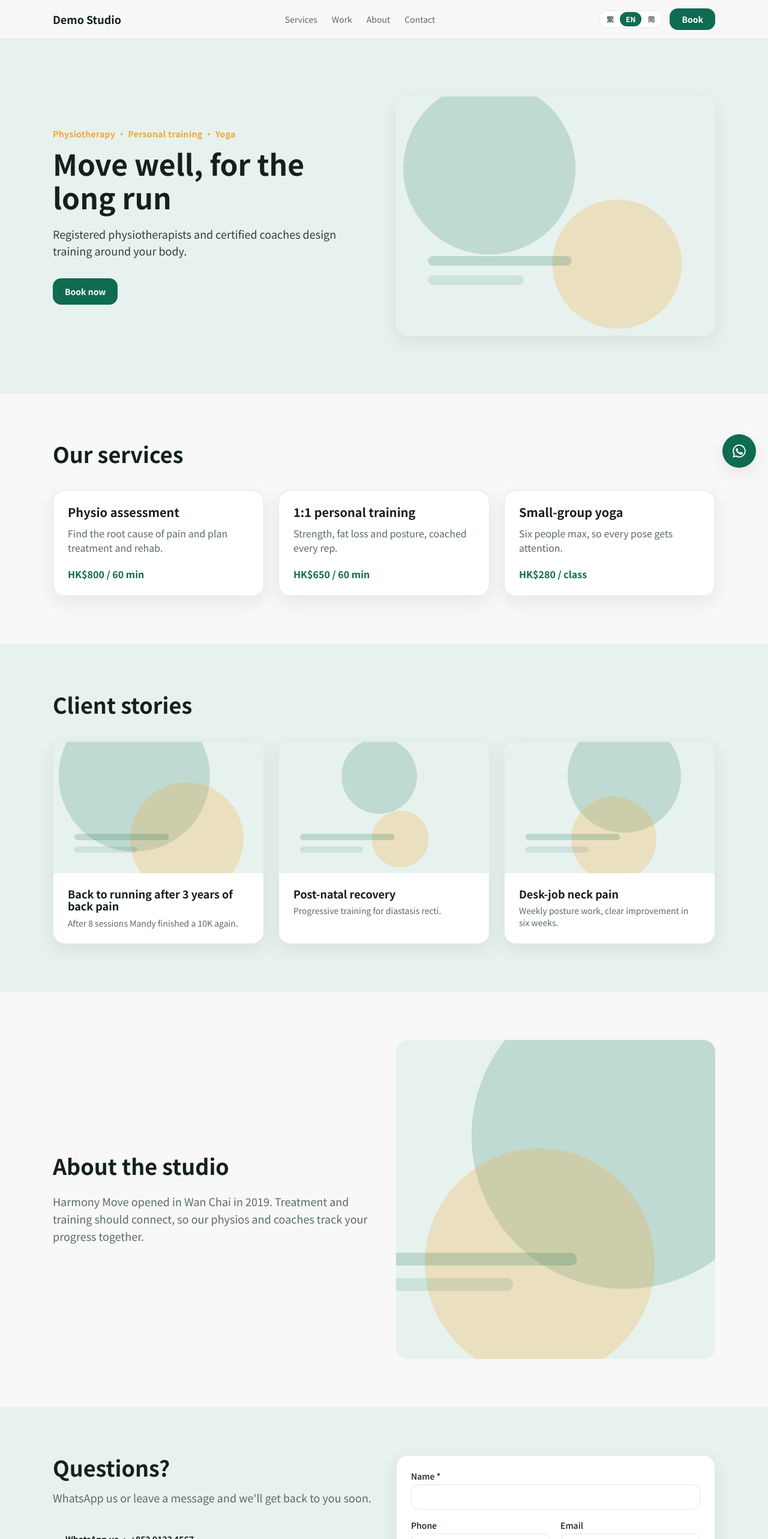
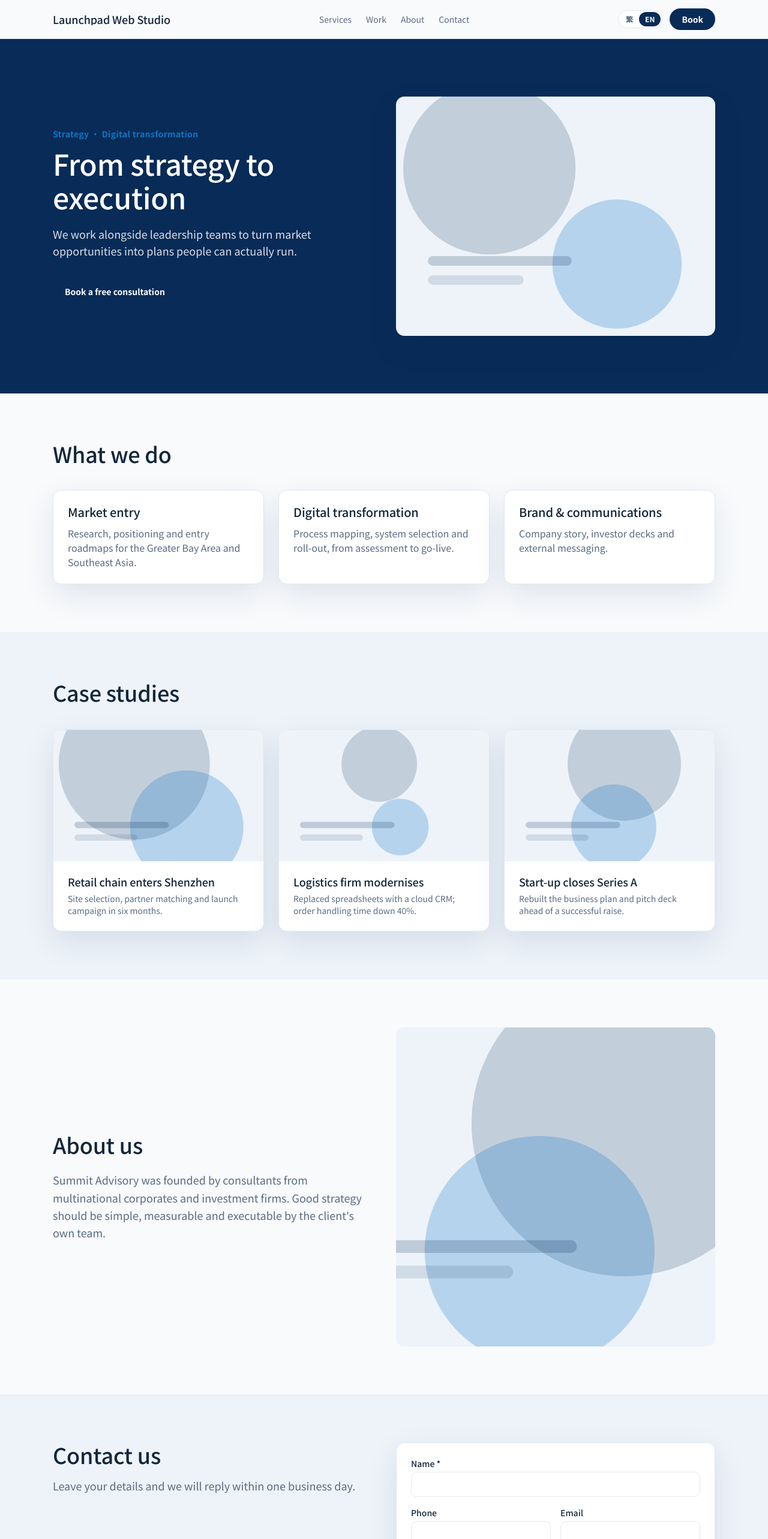
Before and after one commit to kinyunglim/Denex_AI_website, a Next.js app: page /en in a window 1280 px wide. Shown: the top 2566 px of the page at 60% size. Built offline with nearby package versions, Linux system fonts and the light colour scheme.

Commit message:
feat: configure agency-site (theme corporate)

```diff
--- a/client.config.ts
+++ b/client.config.ts
@@ -1,23 +1,50 @@
 import { defineClientConfig } from './src/lib/config';
 
 /**
- * The ONE file to edit per client (or generate with `yarn client:init`).
+ * The ONE file to edit per client (generated by `yarn client:init`).
  * Validated at startup by `src/lib/config.ts`; `yarn client:check` checks it too.
  */
 export default defineClientConfig({
-  business: {
-    name: { 'zh-Hant': '示範工作室', 'zh-Hans': '示范工作室', en: 'Demo Studio' },
-    phone: '+852 2345 6789',
-    whatsapp: '+852 9123 4567',
-    email: 'hello@example.com',
-    address: { 'zh-Hant': '香港灣仔示範街 1 號', en: '1 Demo Street, Wan Chai, Hong Kong' },
-    logo: '/logo.svg',
+  "business": {
+    "name": {
+      "zh-Hant": "啟點網站工作室",
+      "zh-Hans": "启点网站工作室",
+      "en": "Launchpad Web Studio"
+    },
+    "phone": "",
+    "whatsapp": "",
+    "email": "",
+    "address": {
+      "zh-Hant": "香港",
+      "en": "Hong Kong"
+    },
+    "logo": "/logo.svg"
   },
-  locales: ['zh-Hant', 'en', 'zh-Hans'],
-  theme: 'warm',
-  modules: { booking: true, payments: true, stripe: false, gcal: false, catalog: false, mobile: false },
-  sections: ['hero', 'services', 'cases', 'about', 'contact'],
-  notify: { email: ['owner@example.com'] },
-  timezone: 'Asia/Hong_Kong',
-  currency: 'HKD',
+  "locales": [
+    "zh-Hant",
+    "en"
+  ],
+  "theme": "corporate",
+  "modules": {
+    "booking": true,
+    "payments": true,
+    "stripe": true,
+    "gcal": false,
+    "catalog": false,
+    "mobile": false
+  },
+  "sections": [
+    "hero",
+    "services",
+    "cases",
+    "about",
+    "contact"
+  ],
+  "notify": {
+    "email": [
+      "kinyunglim@gmail.com"
+    ]
+  },
+  "timezone": "Asia/Hong_Kong",
+  "currency": "HKD"
 });
--- a/content/en.json
+++ b/content/en.json
@@ -1,58 +1,58 @@
 {
   "hero": {
-    "eyebrow": "Physiotherapy · Personal training · Yoga",
-    "title": "Move well, for the long run",
-    "subtitle": "Registered physiotherapists and certified coaches design training around your body.",
-    "cta": "Book now",
+    "eyebrow": "Strategy · Digital transformation",
+    "title": "From strategy to execution",
+    "subtitle": "We work alongside leadership teams to turn market opportunities into plans people can actually run.",
+    "cta": "Book a free consultation",
     "image": ""
   },
   "services": {
-    "title": "Our services",
+    "title": "What we do",
     "items": [
       {
-        "title": "Physio assessment",
-        "description": "Find the root cause of pain and plan treatment and rehab.",
-        "price": "HK$800 / 60 min"
+        "title": "Market entry",
+        "description": "Research, positioning and entry roadmaps for the Greater Bay Area and Southeast Asia.",
+        "price": ""
       },
       {
-        "title": "1:1 personal training",
-        "description": "Strength, fat loss and posture, coached every rep.",
-        "price": "HK$650 / 60 min"
+        "title": "Digital transformation",
+        "description": "Process mapping, system selection and roll-out, from assessment to go-live.",
+        "price": ""
       },
       {
-        "title": "Small-group yoga",
-        "description": "Six people max, so every pose gets attention.",
-        "price": "HK$280 / class"
+        "title": "Brand & communications",
+        "description": "Company story, investor decks and external messaging.",
+        "price": ""
       }
     ]
   },
   "cases": {
-    "title": "Client stories",
+    "title": "Case studies",
     "items": [
       {
-        "title": "Back to running after 3 years of back pain",
-        "description": "After 8 sessions Mandy finished a 10K again.",
+        "title": "Retail chain enters Shenzhen",
+        "description": "Site selection, partner matching and launch campaign in six months.",
         "image": ""
       },
       {
-        "title": "Post-natal recovery",
-        "description": "Progressive training for diastasis recti.",
+        "title": "Logistics firm modernises",
+        "description": "Replaced spreadsheets with a cloud CRM; order handling time down 40%.",
         "image": ""
       },
       {
-        "title": "Desk-job neck pain",
-        "description": "Weekly posture work, clear improvement in six weeks.",
+        "title": "Start-up closes Series A",
+        "description": "Rebuilt the business plan and pitch deck ahead of a successful raise.",
         "image": ""
       }
     ]
   },
   "about": {
-    "title": "About the studio",
-    "body": "Harmony Move opened in Wan Chai in 2019. Treatment and training should connect, so our physios and coaches track your progress together.",
+    "title": "About us",
+    "body": "Summit Advisory was founded by consultants from multinational corporates and investment firms. Good strategy should be simple, measurable and executable by the client's own team.",
     "image": ""
   },
   "contact": {
-    "title": "Questions?",
-    "body": "WhatsApp us or leave a message and we'll get back to you soon."
+    "title": "Contact us",
+    "body": "Leave your details and we will reply within one business day."
   }
 }
--- a/content/zh-Hans.json
+++ b/content/zh-Hans.json
@@ -1,58 +1,58 @@
 {
   "hero": {
-    "eyebrow": "物理治疗 · 私人教练 · 瑜伽",
-    "title": "动得舒服，才能动得长久",
-    "subtitle": "由注册物理治疗师和认可教练，按你的身体状况量身设计训练。",
-    "cta": "立即预约",
+    "eyebrow": "商业策略 · 数码转型",
+    "title": "帮企业由策略走到落地",
+    "subtitle": "我们与管理层并肩，将市场机会变成可执行的计划，并陪伴团队完成每一步。",
+    "cta": "预约免费咨询",
     "image": ""
   },
   "services": {
-    "title": "我们的服务",
+    "title": "服务范畴",
     "items": [
       {
-        "title": "物理治疗评估",
-        "description": "找出痛症根源，制定治疗及康复计划。",
-        "price": "HK$800 / 60 分钟"
+        "title": "市场进入策略",
+        "description": "大湾区及东南亚市场研究、定位与进入路线图。",
+        "price": ""
       },
       {
-        "title": "一对一私人训练",
-        "description": "增肌、减脂、改善姿势，全程教练陪同。",
-        "price": "HK$650 / 60 分钟"
+        "title": "数码转型",
+        "description": "流程梳理、系统选型与导入，由评估到上线。",
+        "price": ""
       },
       {
-        "title": "小班瑜伽",
-        "description": "最多 6 人，照顾每位学员的动作细节。",
-        "price": "HK$280 / 堂"
+        "title": "品牌与传讯",
+        "description": "企业故事、投资者简报与对外沟通。",
+        "price": ""
       }
     ]
   },
   "cases": {
-    "title": "学员故事",
+    "title": "客户案例",
     "items": [
       {
-        "title": "腰痛三年，终于可以再跑步",
-        "description": "经过 8 次治疗及训练，Mandy 重新完成 10 公里。",
+        "title": "连锁零售品牌进军深圳",
+        "description": "六个月内完成选址、合作伙伴配对及开业推广。",
         "image": ""
       },
       {
-        "title": "产后修复",
-        "description": "针对腹直肌分离的渐进式训练。",
+        "title": "物流公司系统升级",
+        "description": "以云端 CRM 取代 Excel，订单处理时间减少 40%。",
         "image": ""
       },
       {
-        "title": "办公室肩颈痛",
-        "description": "每周一次姿势训练，六周明显改善。",
+        "title": "初创企业 A 轮融资",
+        "description": "重写商业计划与简报，成功完成融资。",
         "image": ""
       }
     ]
   },
   "about": {
-    "title": "关于工作室",
-    "body": "和动成立于 2019 年，位于湾仔，空间明亮宁静。我们相信治疗和训练应该连贯，所以治疗师和教练会一起跟进你的进度。",
+    "title": "关于我们",
+    "body": "卓策顾问由一群曾任职跨国企业及投资机构的顾问创立。我们相信好的策略要简单、可量度，并且由客户自己的团队执行得到。",
     "image": ""
   },
   "contact": {
-    "title": "有问题？",
-    "body": "WhatsApp 或留言，我们会尽快回复你。"
+    "title": "联系我们",
+    "body": "留下你的联系方式，我们会在一个工作天内回复。"
   }
 }
--- a/content/zh-Hant.json
+++ b/content/zh-Hant.json
@@ -1,58 +1,58 @@
 {
   "hero": {
-    "eyebrow": "物理治療 · 私人教練 · 瑜伽",
-    "title": "郁得舒服，先會郁得長久",
-    "subtitle": "由註冊物理治療師同認可教練，按你嘅身體狀況度身設計訓練。",
-    "cta": "立即預約",
+    "eyebrow": "商業策略 · 數碼轉型",
+    "title": "幫企業由策略走到落地",
+    "subtitle": "我們與管理層並肩，將市場機會變成可執行的計劃，並陪伴團隊完成每一步。",
+    "cta": "預約免費諮詢",
     "image": ""
   },
   "services": {
-    "title": "我們的服務",
+    "title": "服務範疇",
     "items": [
       {
-        "title": "物理治療評估",
-        "description": "找出痛症根源，制定治療及復康計劃。",
-        "price": "HK$800 / 60 分鐘"
+        "title": "市場進入策略",
+        "description": "大灣區及東南亞市場研究、定位與進入路線圖。",
+        "price": ""
       },
       {
-        "title": "一對一私人訓練",
-        "description": "增肌、減脂、改善姿勢，全程教練陪同。",
-        "price": "HK$650 / 60 分鐘"
+        "title": "數碼轉型",
+        "description": "流程梳理、系統選型與導入，由評估到上線。",
+        "price": ""
       },
       {
-        "title": "小班瑜伽",
-        "description": "最多 6 人，照顧每位學員嘅動作細節。",
-        "price": "HK$280 / 堂"
+        "title": "品牌與傳訊",
+        "description": "企業故事、投資者簡報與對外溝通。",
+        "price": ""
       }
     ]
   },
   "cases": {
-    "title": "學員故事",
+    "title": "客戶案例",
     "items": [
       {
-        "title": "腰痛三年，終於可以再跑步",
-        "description": "經過 8 次治療及訓練，Mandy 重新完成 10 公里。",
+        "title": "連鎖零售品牌進軍深圳",
+        "description": "六個月內完成選址、合作夥伴配對及開業推廣。",
         "image": ""
       },
       {
-        "title": "產後修復",
-        "description": "針對腹直肌分離嘅漸進式訓練。",
+        "title": "物流公司系統升級",
+        "description": "以雲端 CRM 取代 Excel，訂單處理時間減少 40%。",
         "image": ""
       },
       {
-        "title": "辦公室肩頸痛",
-        "description": "每週一次姿勢訓練，六星期明顯改善。",
+        "title": "初創企業 A 輪融資",
+        "description": "重寫商業計劃與簡報，成功完成融資。",
         "image": ""
       }
     ]
   },
   "about": {
-    "title": "關於工作室",
-    "body": "和動成立於 2019 年，位於灣仔，空間明亮寧靜。我們相信治療同訓練應該連貫，所以治療師同教練會一齊跟進你嘅進度。",
+    "title": "關於我們",
+    "body": "卓策顧問由一群曾任職跨國企業及投資機構的顧問創立。我們相信好的策略要簡單、可量度，並且由客戶自己的團隊執行得到。",
     "image": ""
   },
   "contact": {
-    "title": "有問題？",
-    "body": "WhatsApp 或留言，我們會盡快回覆你。"
+    "title": "聯絡我們",
+    "body": "留下你的聯絡方法，我們會在一個工作天內回覆。"
   }
 }
```
